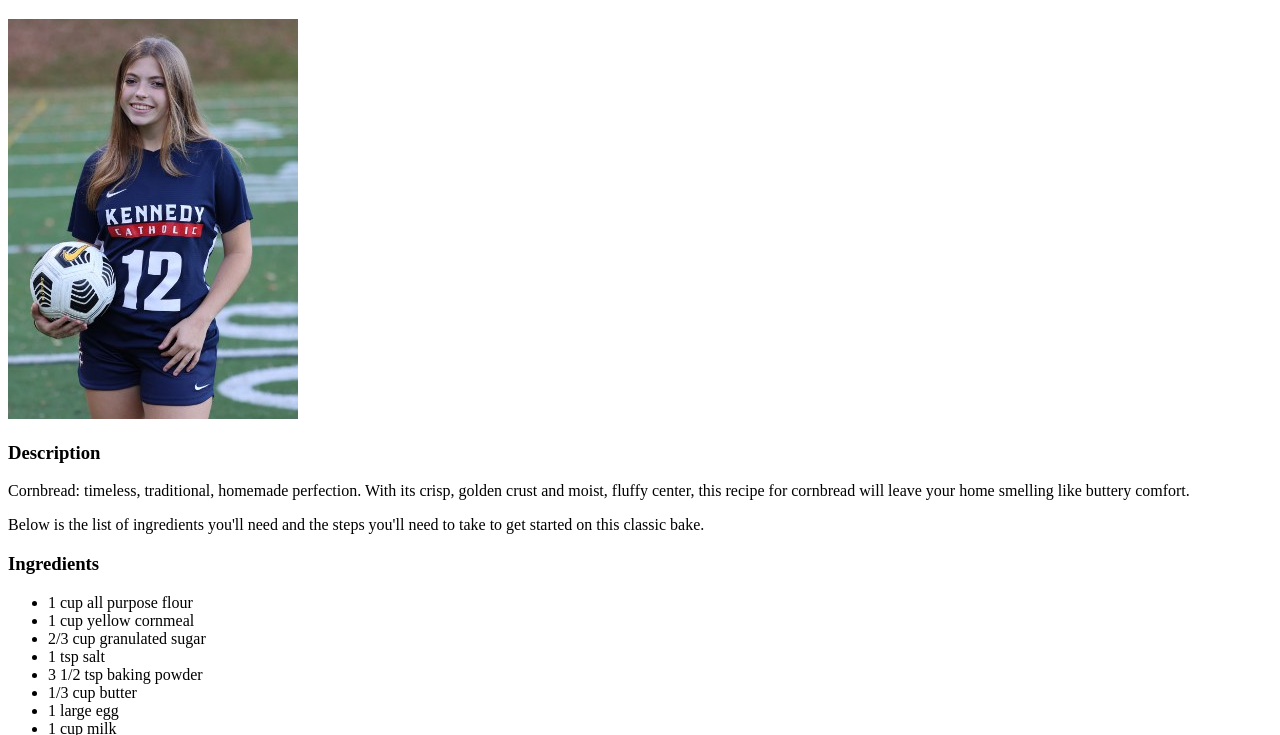
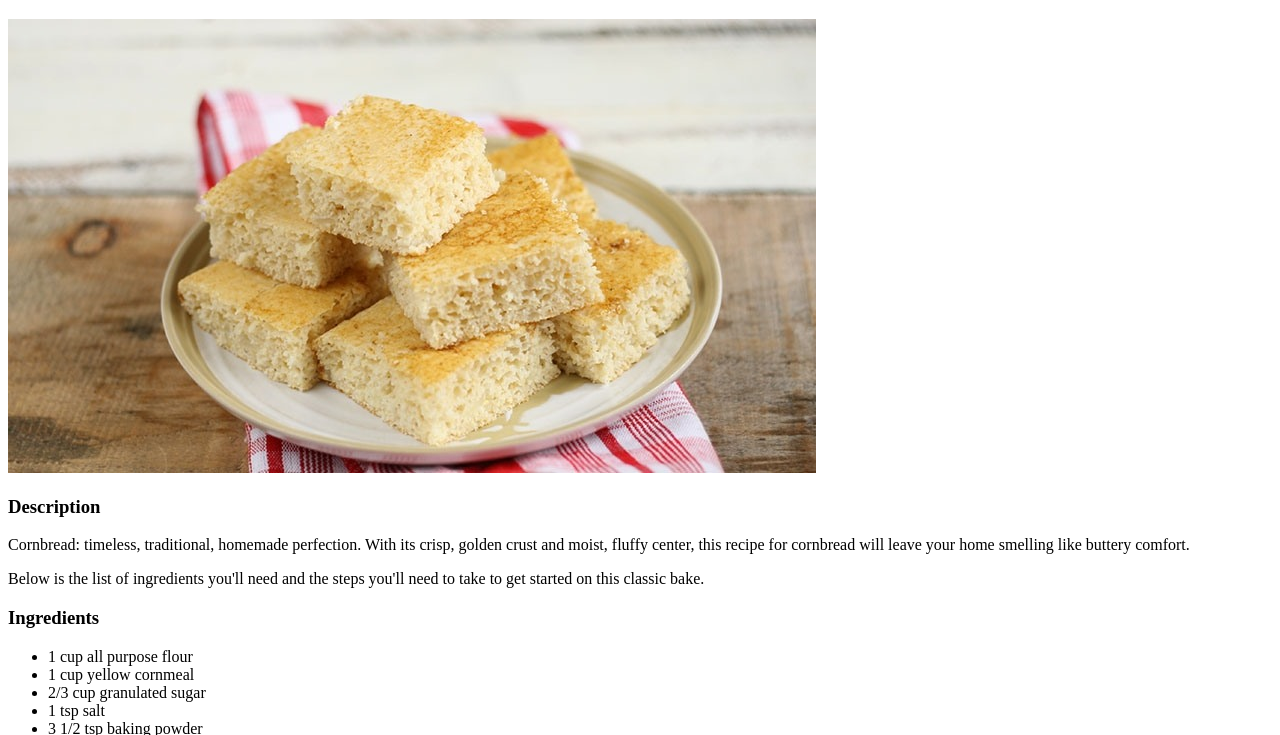
Before and after one commit to aogara2/odin-recipes, a plain HTML site: page recipes/cornbread.html in a window 1280 px wide. Shown: the part 61-796 px from the top of the page. Drawn offline with Linux system fonts and the light colour scheme.

Commit message:
Finalize image for cornbread

```diff
--- a/recipes/cornbread.html
+++ b/recipes/cornbread.html
@@ -8,7 +8,7 @@
 </head>
 <body>
     <h1>Cornbread Recipe</h1>
-    <img src="../images/Ava-Nix.jpg">
+    <img src="../images/corn-bread.jpg">
     <h3>Description</h3>
     <p>Cornbread: timeless, traditional, homemade perfection. With its crisp,
         golden crust and moist, fluffy center, this recipe for cornbread will
```
Also changed, not shown: images/corn-bread.jpg (added).
